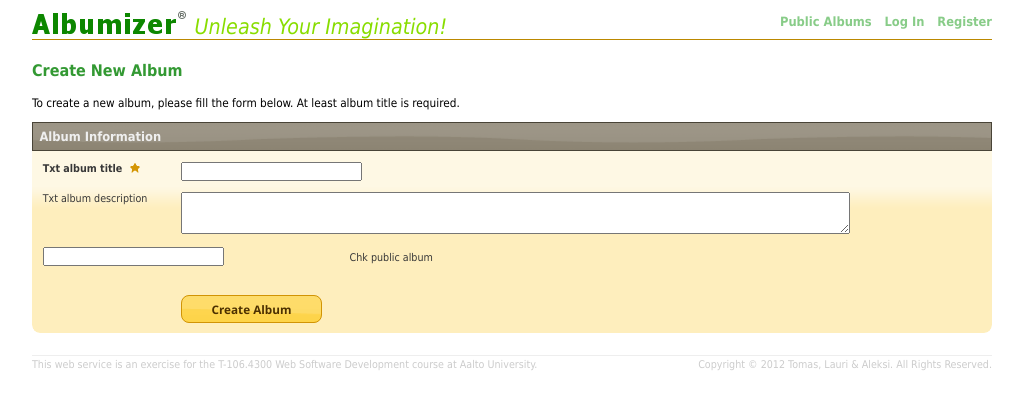
After one commit to aleksi-lukkarinen/PhotoAlbum, a Django app: template Albumizer/src/Albumizer/albumizer/templates/album/create.html in a window 1280 px wide. The commit adds this page. Shown: the top 409 px of the page, without its empty margins (128-1151 px from the left). Run offline with Django 3.2, Linux system fonts and the light colour scheme; the template is opened without the code that fills it, so the values that code supplies are empty, except form fields; form fields are guessed from the names that the template uses; some libraries are stand-ins or nearby versions.

Commit message:
Creation of new albums is working via a separate page, and links for shopping cart and creation of albums are added into page header in the the base template.

```diff
--- a/Albumizer/src/Albumizer/albumizer/static/css/albumizer.css
+++ b/Albumizer/src/Albumizer/albumizer/static/css/albumizer.css
@@ -219,27 +219,150 @@ img {
 	color:                     #000000;
 }
 
-#formErrorList {
+
+
+
+
+
+
+
+
+
+
+
+
+
+
+
+
+
+
+
+
+
+
+
+
+
+
+
+
+
+
+
+
+
+
+
+
+.commonFormErrorList {
 	padding:                   0.5em 1em;
 	margin-bottom:             2em;
 }
 
-#formErrorList td {
+.commonFormErrorList td {
 	vertical-align:            top;
 }
 
-#formErrorList td li {
+.commonFormErrorList td li {
   margin-left:               2em;
 }
 
-#formErrorList .ui-icon {
+.commonFormErrorList .ui-icon {
   margin-right:              0.5em;
 }
 
-#formErrorList .errorMessage {
+.commonFormErrorList .errorMessage {
   display:                   inline-block;
   margin-top:                0.1em;
 }
+
+.commonForm fieldset {
+  margin-bottom:             2em;
+  padding:                   0em 1em 1em 1em;
+}
+
+.commonForm .formSectionTitle {
+  padding:                   0.5em;
+  background-color:          #777777;
+  font-size:                 120%;
+  font-weight:               bold;
+  color:                     #efefef;
+}
+
+.commonForm fieldset {
+  border:                    none;
+}
+
+.commonForm label {
+  display:                   inline-block;
+  width:                     13em;
+}
+
+.commonForm textarea {
+  width:                     50em;
+  min-width:                 10em;
+  max-width:                 60em;
+  min-height:                3em;
+}
+
+.commonForm .requiredLabel {
+  font-weight:               bold;
+}
+
+.commonForm .requiredLabel .ui-icon {
+  display:                   inline-block;
+  position:                  absolute;
+  margin:                    -0.2em 0em 0em 0.4em;
+}
+
+.commonForm .infoRow {
+  margin-top:                1em;
+  font-size:                 110%;
+  line-height:               1.5em;
+}
+
+.commonForm .fieldRow {
+	margin-top:                1em;
+  vertical-align:            top;
+}
+
+.commonForm .fieldRow label {
+  float:                     left;
+}
+
+.commonForm .fieldRow ul {
+  display:                   inline;
+}
+
+.commonForm .fieldRow li {
+  display:                   inline-block;
+  width:                     5em;
+}
+
+.commonForm .helpRow {
+  margin-top:                0.2em;
+  padding-left:              13em;
+  color:                     #888888;
+}
+
+.commonForm .errorRow {
+  margin:                    0.5em 0em 2em 13em;
+}
+
+.commonForm .errorMessage {
+  color:                     #dd0000;
+  font-weight:               bold;
+}
+
+
+
+
+
+
+
+
+
 
 
 
@@ -371,3 +429,26 @@ img {
 	margin-top:                2em;
 	width:                     12em;
 }
+
+
+
+
+
+
+
+#frmCreateAlbum #id_chkPublicAlbum {
+  float:                     none;
+  margin-left:               10.4em;
+}
+
+#frmCreateAlbum #lblPublicAlbum {
+  float:                     none;
+  position:                  absolute;
+  margin:                    0em 0em 0em 0.8em;
+}
+
+#frmCreateAlbum #id_cmdCreateAlbum {
+  margin-top:                2em;
+  margin-left:               10.3em;
+  width:                     12em;
+}
--- a/Albumizer/src/Albumizer/albumizer/templates/accounts/register.html
+++ b/Albumizer/src/Albumizer/albumizer/templates/accounts/register.html
@@ -15,7 +15,6 @@
       }
     });
     $("input").addClass("text ui-widget-content");
-    $("#radio").buttonset();
   });
 
 {% endblock %}
@@ -29,7 +28,7 @@
   <p>If you want to register into the service, please enter the necessary information below. The fields with a star next to their label are required.</p>
 
   {% if form.errors or form.non_field_errors %}
-    <table id="formErrorList" class="ui-state-highlight ui-corner-all">
+    <table class="commonFormErrorList ui-state-highlight ui-corner-all">
       {% if form.errors %}
         <tr>
           <td><span class="ui-icon ui-icon-info"></span></td>
@@ -54,7 +53,7 @@
     </table>
   {% endif %}
 
-  <form id="frmRegister" method="post" action="/accounts/register/">
+  <form id="frmRegister" class="commonForm" method="post" action="/accounts/register/">
     {% csrf_token %}
 
     <div class="formSectionTitle ui-widget-header">Account Information</div>
--- /dev/null
+++ b/Albumizer/src/Albumizer/albumizer/templates/album/create.html
@@ -0,0 +1,107 @@
+{% extends "base-template.html" %}
+
+
+
+{% block page_title %}Create New Album{% endblock %}
+
+
+
+{% block page_scripts_after %}
+
+  $(function() {
+    $("#lblPublicAlbum").css({
+      "position": "relative",
+      "margin-left": "11.8em",
+      "margin-bottom": "0.5em",
+      "width": "10em"
+    });
+    $("#id_cmdCreateAlbum").css({
+      "margin-left": "11.8em"
+    });
+    $("#id_chkPublicAlbum").button();
+    $("#id_cmdCreateAlbum").button({
+      icons: {
+        primary: 'ui-icon-check'
+      }
+    });
+    $(window).load(function() {
+      $("#id_txtAlbumName").focus();
+    });
+  });
+
+{% endblock %}
+
+
+
+{% block page_content %}
+
+  <h1>Create New Album</h1>
+
+  <p>To create a new album, please fill the form below. At least album title is required.</p>
+
+  {% if form.errors or form.non_field_errors %}
+    <table class="commonFormErrorList ui-state-highlight ui-corner-all">
+      {% if form.errors %}
+        <tr>
+          <td><span class="ui-icon ui-icon-info"></span></td>
+          <td>
+            <span class="errorMessage">
+            <strong>To be accepted, the form below is required to be adjusted as follows:</strong>
+            <ul>
+              {% for field in form %}
+                {% for error in field.errors %}
+                  <li>{{ error }}</li>
+                {% endfor %}
+              {% endfor %}
+            </ul>
+            </span>
+          </td>
+        </tr>
+      {% endif %}
+
+      {% for error in form.non_field_errors %}
+        <tr><td><span class="ui-icon ui-icon-info"></span></td><td><span class="errorMessage">{{ error }}</span></td></tr>
+      {% endfor %}
+    </table>
+  {% endif %}
+
+  <form id="frmCreateAlbum" class="commonForm" method="post" action="/album/create/">
+    {% csrf_token %}
+
+    <div class="formSectionTitle ui-widget-header">Album Information</div>
+    <fieldset class="ui-widget-content ui-corner-bottom">
+      <div class="fieldRow"><label class="requiredLabel" for="id_{{ form.txtAlbumTitle.name }}">{{ form.txtAlbumTitle.label }}<span class="ui-icon ui-icon-star"></span></label>{{ form.txtAlbumTitle }}</div>
+      <div class="helpRow">{{ form.txtAlbumName.help_text }}</div>
+      {% if form.txtAlbumTitle.errors %}
+        <div class="errorRow">
+          {% for error in form.txtAlbumTitle.errors %}
+            <div class="errorMessage">{{ error }}</div>
+          {% endfor %}
+        </div>
+      {% endif %}
+
+      <div class="fieldRow"><label id="lblAlbumDescription" for="id_{{ form.txtAlbumDescription.name }}">{{ form.txtAlbumDescription.label }}</label>{{ form.txtAlbumDescription }}</div>
+      <div class="helpRow">{{ form.txtAlbumDescription.help_text }}</div>
+      {% if form.txtAlbumDescription.errors %}
+        <div class="errorRow">
+          {% for error in form.txtAlbumDescription.errors %}
+            <div class="errorMessage">{{ error }}</div>
+          {% endfor %}
+        </div>
+      {% endif %}
+
+      <div class="fieldRow">{{ form.chkPublicAlbum }}<label id="lblPublicAlbum" for="id_{{ form.chkPublicAlbum.name }}">{{ form.chkPublicAlbum.label }}</label></div>
+      <div class="helpRow">{{ form.chkPublicAlbum.help_text }}</div>
+      {% if form.chkPublicAlbum.errors %}
+        <div class="errorRow">
+          {% for error in form.chkPublicAlbum.errors %}
+            <div class="errorMessage">{{ error }}</div>
+          {% endfor %}
+        </div>
+      {% endif %}
+
+      <input type="submit" name="cmdCreate" id="id_cmdCreateAlbum" value="Create Album" />
+    </fieldset>
+  </form>
+
+{% endblock %}
--- a/Albumizer/src/Albumizer/albumizer/templates/base-template.html
+++ b/Albumizer/src/Albumizer/albumizer/templates/base-template.html
@@ -64,6 +64,8 @@
               {{ user.username }}
             {% endif %}
             </a>
+            <a href="/cart/" id="headerLinkShoppingCart" class="header-link">Shopping Cart</a>
+            <a href="/album/create/" id="headerLinkAddAlbum" class="header-link">Create Album</a>
 	        {% else %}
 	          {% if not is_registration_page %}
               <a href="/accounts/register/" id="headerLinkRegister" class="header-link">Register</a>
--- a/Albumizer/src/Albumizer/albumizer/urls.py
+++ b/Albumizer/src/Albumizer/albumizer/urls.py
@@ -10,6 +10,7 @@ urlpatterns = patterns('albumizer.views',
     (r'^$', 'welcome_page'),
 
     (r'^album/$', 'list_all_visible_albums'),
+    (r'^album/create/$', 'create_albums'),
     (r'^album/(?P<album_id>\d{1,2})/$', 'show_single_album'),
     (r'^album/(?P<album_id>\d{1,2})/edit/$', 'edit_album'),
 
```
Also changed, not shown: other parts of Albumizer/src/Albumizer/albumizer/static/css/albumizer.css (+0 -65 lines), Albumizer/src/Albumizer/albumizer/forms.py (+68 -4 lines), Albumizer/src/Albumizer/albumizer/models.py (+7 -3 lines), Albumizer/src/Albumizer/albumizer/templates/album/show-single.html (+7 -2 lines), Albumizer/src/Albumizer/albumizer/views.py (+35 -2 lines), Albumizer/src/Albumizer/albumizer_aleksi.db.
